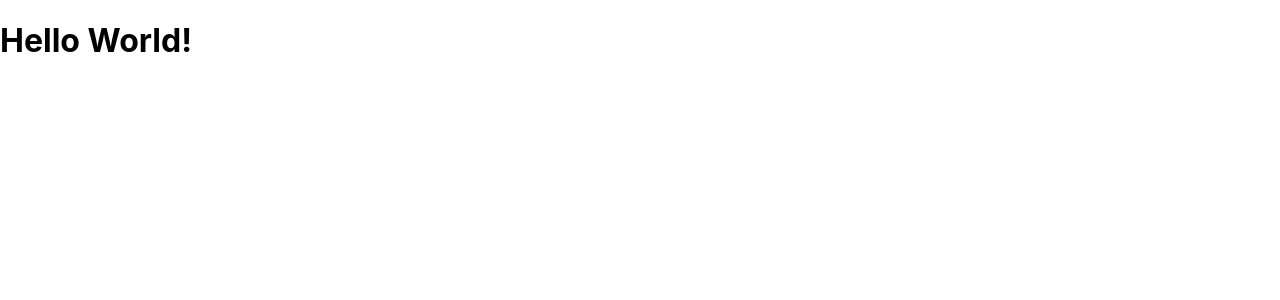
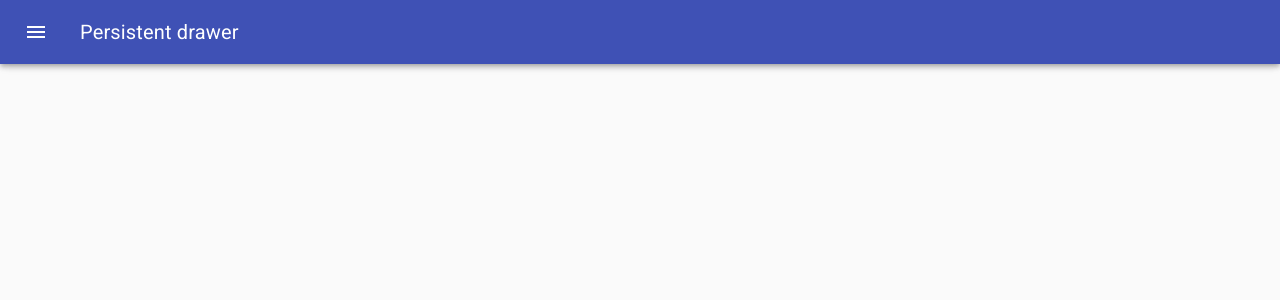
Before and after one commit to zackdeacon/react-color-project, a React (Create React App) app in the folder colors-app/: page /palette/new in a window 1280 px wide. Shown: the top 300 px of the page. Built offline with nearby package versions, Linux system fonts and the light colour scheme.

Commit message:
added drawer component

```diff
--- a/colors-app/src/NewPaletteForm.js
+++ b/colors-app/src/NewPaletteForm.js
@@ -1,13 +1,140 @@
 import React, { Component } from 'react'
+import classNames from "classnames";
+import { withStyles } from "@material-ui/core/styles";
+import Drawer from "@material-ui/core/Drawer";
+import CssBaseline from "@material-ui/core/CssBaseline";
+import AppBar from "@material-ui/core/AppBar";
+import Toolbar from "@material-ui/core/Toolbar";
+import Typography from "@material-ui/core/Typography";
+import Divider from "@material-ui/core/Divider";
+import IconButton from "@material-ui/core/IconButton";
+import MenuIcon from "@material-ui/icons/Menu";
+import ChevronLeftIcon from "@material-ui/icons/ChevronLeft";
+
+const drawerWidth = 240;
+
+const styles = theme => ({
+    root: {
+        display: "flex"
+    },
+    appBar: {
+        transition: theme.transitions.create(["margin", "width"], {
+            easing: theme.transitions.easing.sharp,
+            duration: theme.transitions.duration.leavingScreen
+        })
+    },
+    appBarShift: {
+        width: `calc(100% - ${drawerWidth}px)`,
+        marginLeft: drawerWidth,
+        transition: theme.transitions.create(["margin", "width"], {
+            easing: theme.transitions.easing.easeOut,
+            duration: theme.transitions.duration.enteringScreen
+        })
+    },
+    menuButton: {
+        marginLeft: 12,
+        marginRight: 20
+    },
+    hide: {
+        display: "none"
+    },
+    drawer: {
+        width: drawerWidth,
+        flexShrink: 0
+    },
+    drawerPaper: {
+        width: drawerWidth
+    },
+    drawerHeader: {
+        display: "flex",
+        alignItems: "center",
+        padding: "0 8px",
+        ...theme.mixins.toolbar,
+        justifyContent: "flex-end"
+    },
+    content: {
+        flexGrow: 1,
+        padding: theme.spacing.unit * 3,
+        transition: theme.transitions.create("margin", {
+            easing: theme.transitions.easing.sharp,
+            duration: theme.transitions.duration.leavingScreen
+        }),
+        marginLeft: -drawerWidth
+    },
+    contentShift: {
+        transition: theme.transitions.create("margin", {
+            easing: theme.transitions.easing.easeOut,
+            duration: theme.transitions.duration.enteringScreen
+        }),
+        marginLeft: 0
+    }
+});
 
 class NewPaletteForm extends Component {
+    state = {
+        open: false
+    };
+
+    handleDrawerOpen = () => {
+        this.setState({ open: true });
+    };
+
+    handleDrawerClose = () => {
+        this.setState({ open: false });
+    };
+
     render() {
+        const { classes } = this.props;
+        const { open } = this.state;
         return (
-            <div>
-                <h1> Hello World! </h1>
+            <div className={classes.root}>
+                <CssBaseline />
+                <AppBar
+                    position='fixed'
+                    className={classNames(classes.appBar, {
+                        [classes.appBarShift]: open
+                    })}
+                >
+                    <Toolbar disableGutters={!open}>
+                        <IconButton
+                            color='inherit'
+                            aria-label='Open drawer'
+                            onClick={this.handleDrawerOpen}
+                            className={classNames(classes.menuButton, open && classes.hide)}
+                        >
+                            <MenuIcon />
+                        </IconButton>
+                        <Typography variant='h6' color='inherit' noWrap>
+                            Persistent drawer
+                </Typography>
+                    </Toolbar>
+                </AppBar>
+                <Drawer
+                    className={classes.drawer}
+                    variant='persistent'
+                    anchor='left'
+                    open={open}
+                    classes={{
+                        paper: classes.drawerPaper
+                    }}
+                >
+                    <div className={classes.drawerHeader}>
+                        <IconButton onClick={this.handleDrawerClose}>
+                            <ChevronLeftIcon />
+                        </IconButton>
+                    </div>
+                    <Divider />
+                </Drawer>
+                <main
+                    className={classNames(classes.content, {
+                        [classes.contentShift]: open
+                    })}
+                >
+                    <div className={classes.drawerHeader} />
+                </main>
             </div>
-        )
+        );
     }
 }
 
-export default NewPaletteForm;
+export default withStyles(styles, { withTheme: true })(NewPaletteForm);
```
Also changed, not shown: 1 other file (tests, documents, lock files or other folders).
